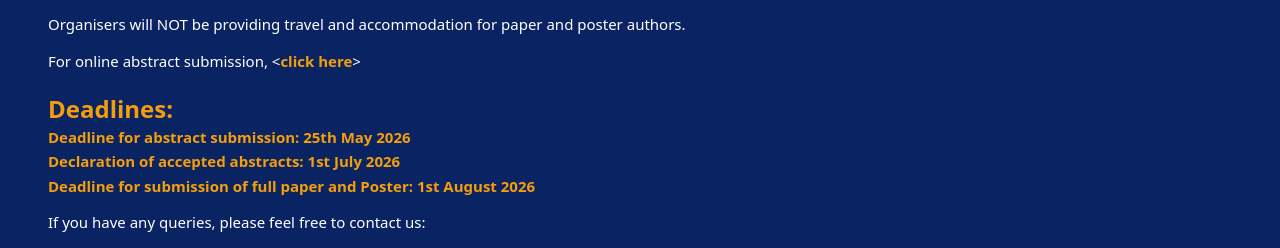
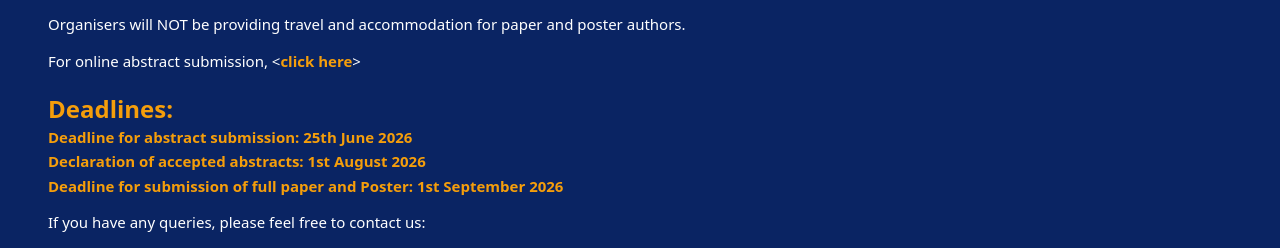
Before and after one commit to mnihadc/DesignProJain, a React (Vite) app in the folder Client/: page /call-for-papers in a window 1280 px wide. Shown: the part 1164-1412 px from the top of the page. Built offline with nearby package versions, Linux system fonts and the light colour scheme.

Commit message:
Update deadlines for abstract and paper submissions
dates have been changed

```diff
--- a/Client/src/pages/CallForPapers.tsx
+++ b/Client/src/pages/CallForPapers.tsx
@@ -200,13 +200,13 @@ const CallForPapers = () => {
                 Deadlines:
               </h2>
               <p className="text-[#f59e0b] font-bold">
-                Deadline for abstract submission: 25th May 2026
+                Deadline for abstract submission: 25th June 2026
               </p>
               <p className="text-[#f59e0b] font-bold">
-                Declaration of accepted abstracts: 1st July 2026
+                Declaration of accepted abstracts: 1st August 2026
               </p>
               <p className="text-[#f59e0b] font-bold">
-                Deadline for submission of full paper and Poster: 1st August
+                Deadline for submission of full paper and Poster: 1st September
                 2026
               </p>
             </div>
```
